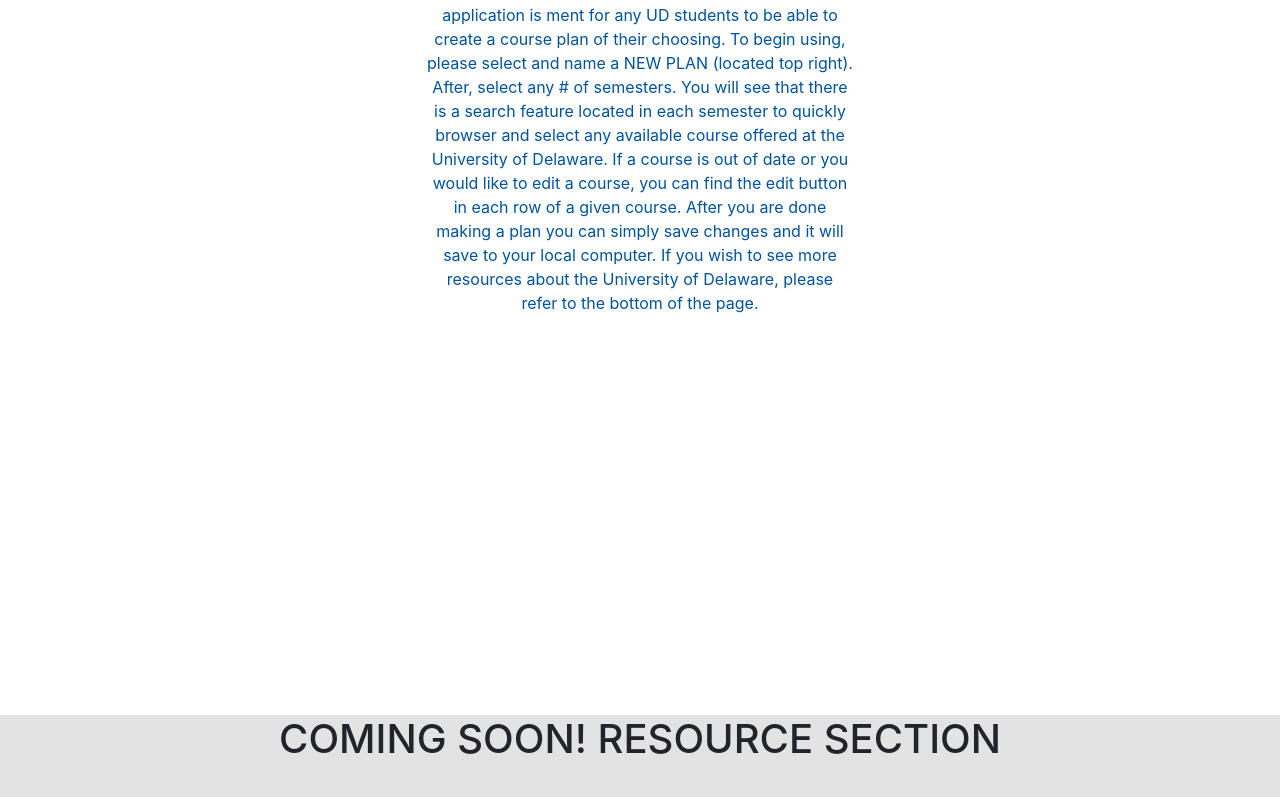
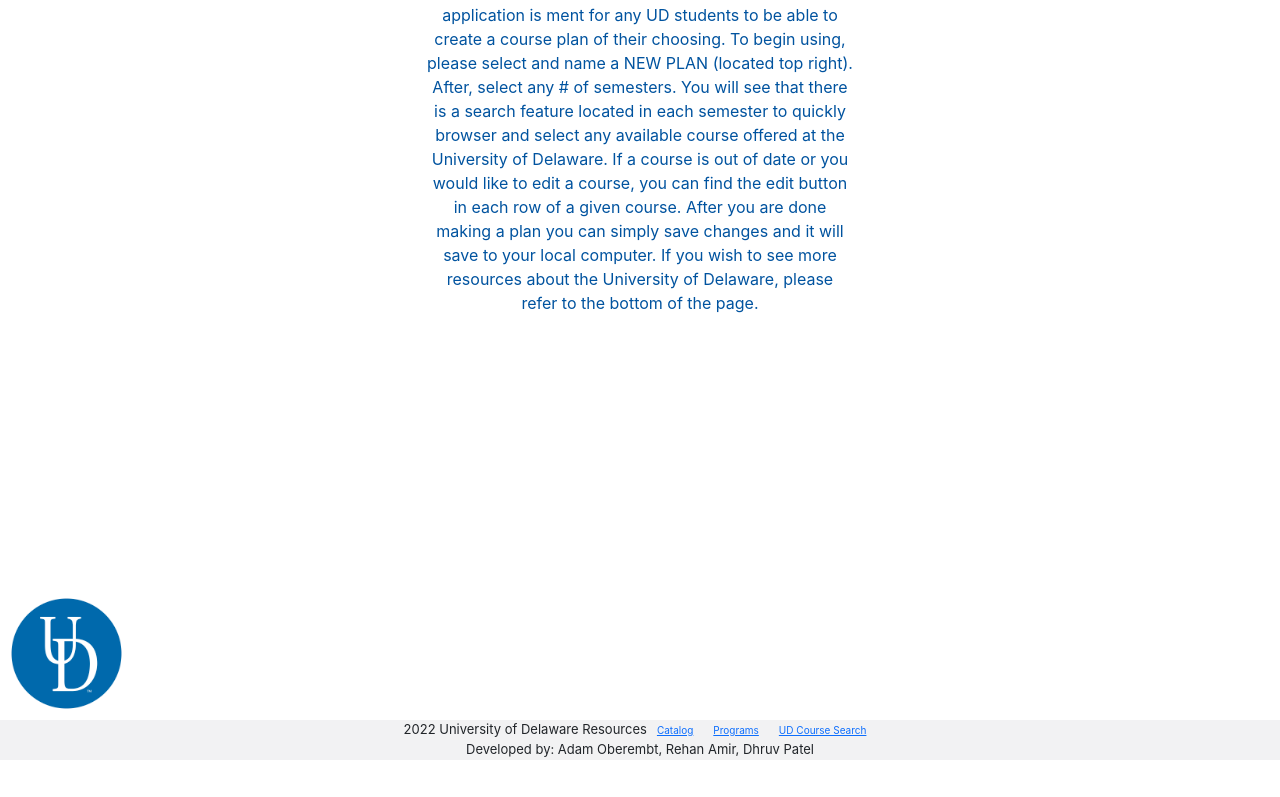
Before and after one commit to UD-CISC275-S22/cis-scheduler-team-29, a React (Create React App) app: page / in a window 1280 px wide. Shown: the part 357-1154 px from the top of the page. After the commit the page ends 1117 px from the top, so only its background shows below. Built offline with nearby package versions, Linux system fonts and the light colour scheme.

Commit message:
worked on a few details

```diff
--- a/src/App.css
+++ b/src/App.css
@@ -199,7 +199,7 @@
     text-align: center;
     display: flex;
     left: 500px;
-    padding-bottom: 400px;
+    padding-bottom: 280px;
 }
 .mainalignleft {
     width: 33.33333%;
@@ -216,9 +216,41 @@
     width: 33.33333%;
     text-align: right;
 }
+.ifnosemesters {
+    padding: 75px;
+}
+
+#alignmain {
+    display: flex;
+    padding: 5px;
+}
+.alignright {
+    width: 33.33333%;
+}
+.alignleft {
+    width: 33.33333%;
+}
+.alignmiddle {
+    width: 33.33333%;
+}
+img {
+    max-width: 100%;
+    max-height: 100%;
+}
+a {
+    font-size: x-small;
+    line-height: 0em;
+    display: inline-flex;
+    padding: 10px;
+}
+.monolog {
+    padding-left: 8px;
+    height: 125px;
+    width: 125px;
+}
+
 .ResourceSection {
-    background-color: #e3e3e4;
-    border-top-width: medium;
-    border-top: #c7a301;
-    padding-bottom: 2%;
+    background-color: #f2f2f3;
+    bottom: 0px;
+    font-size: small;
 }
--- a/src/App.tsx
+++ b/src/App.tsx
@@ -5,6 +5,7 @@ import { PlanView } from "./Components/PlanView";
 import { ShowHidePlans } from "./Components/ShowHidePlans";
 import { Plan } from "./Interfaces/Plan";
 import UDLOGO from "../src/UDPrimaryLogo2945.png";
+import UDMonolog from "../src/UDMonogramC.jpg";
 
 const saveDataKey = "MY-PAGE-DATA";
 let loadedData: Plan[] = [];
@@ -77,7 +78,7 @@ function App(): JSX.Element {
                                 Department of Computer Science Course Scheduler
                             </h1>
                             <div className="div2">
-                                ━━━━━━━━━━━━━━━━━━━━━━━━━━━━━━━
+                                ━━━━━━━━━━━━━━━━━━━━━━━━━━━━
                             </div>
                             <span>
                                 Welcome to the student made course scheduler!
@@ -117,8 +118,37 @@ function App(): JSX.Element {
                     </div>
                 ))}
             </div>
+            <div className="monolog">
+                <img src={UDMonolog}></img>
+            </div>
             <div className="ResourceSection">
-                <h1>COMING SOON! RESOURCE SECTION</h1>
+                <div>
+                    2022 University of Delaware Resources
+                    <a
+                        href="https://catalog.udel.edu/content.php?catoid=47&navoid=8860"
+                        target="_blank"
+                        rel="noreferrer"
+                    >
+                        Catalog
+                    </a>
+                    <a
+                        href="https://catalog.udel.edu/content.php?catoid=47&navoid=8860"
+                        target="_blank"
+                        rel="noreferrer"
+                    >
+                        Programs
+                    </a>
+                    <a
+                        href="https://udapps.nss.udel.edu/CoursesSearch/"
+                        target="_blank"
+                        rel="noreferrer"
+                    >
+                        UD Course Search
+                    </a>
+                </div>
+                <span>
+                    Developed by: Adam Oberembt, Rehan Amir, Dhruv Patel
+                </span>
             </div>
         </div>
     );
--- a/src/Components/AddCourses.tsx
+++ b/src/Components/AddCourses.tsx
@@ -99,7 +99,6 @@ export function AddCourse({
 
     return (
         <div>
-            <div>
             <Grid>
                 <Autocomplete
                     data-testid="autocompletebutton"
@@ -115,9 +114,7 @@ export function AddCourse({
                         setInputValue(newInputValue);
                     }}
                     id="controllable-states-demo"
-                        options={COURSES.map(
-                            (test: Courses): string => test.code
-                        )}
+                    options={COURSES.map((test: Courses): string => test.code)}
                     sx={{ width: 200, textAlign: "center" }}
                     renderInput={(params) => (
                         <TextField
@@ -147,7 +144,6 @@ export function AddCourse({
                     createCourse={createCourse}
                 ></CreateCourseModal>
             </Grid>
-            </div>
             <ListCourses
                 course={courses}
                 editCourse={editCourse}
--- a/src/Components/EditCourse.tsx
+++ b/src/Components/EditCourse.tsx
@@ -33,7 +33,7 @@ export function CourseEditor({
 
     return (
         <Modal show={show} onHide={handleClose} animation={false}>
-            <Modal.Header>
+            <Modal.Header closeButton>
                 <Modal.Title>Edit Course</Modal.Title>
             </Modal.Header>
             {/* COURSE CODE */}
@@ -100,9 +100,6 @@ export function CourseEditor({
                 </Form.Group>
             </Modal.Body>
             <Modal.Footer>
-                <Button variant="secondary" onClick={handleClose}>
-                    Close
-                </Button>
                 <Button
                     data-testid="savechangesforeditsinglecourse"
                     variant="success"
--- a/src/Components/ListCourses.tsx
+++ b/src/Components/ListCourses.tsx
@@ -42,13 +42,15 @@ export function ListCourses({
                             </td>
                         </tr>
                     ))}
-                    {course.length != 0 && (
-                        <Button size="sm" onClick={clearCourses}>
-                            Clear Courses
-                        </Button>
-                    )}
                 </tbody>
             </Table>
+            <div className="alignleft">
+                {course.length != 0 && (
+                    <Button size="sm" onClick={clearCourses}>
+                        Clear Courses
+                    </Button>
+                )}
+            </div>
         </Stack>
     );
 }
--- a/src/Components/PlanAdd.tsx
+++ b/src/Components/PlanAdd.tsx
@@ -16,7 +16,6 @@ export function PlanAdd({
     function saveChanges() {
         addPlan({
             id: id,
-            title: "",
             semesters: []
         });
         handleClose();
--- a/src/Components/PlanView.tsx
+++ b/src/Components/PlanView.tsx
@@ -44,7 +44,7 @@ export function PlanView({
     }
 
     return (
-        <Container fluid={"xxl"}>
+        <Container fluid={true}>
             <Row>
                 <Col>
                     <h3>{plan.id}</h3>
@@ -60,6 +60,11 @@ export function PlanView({
                         handleClose={handleClosePlanViewModal}
                         semesters={plan.semesters}
                     ></PlanViewModal>
+                    {plan.semesters.length == 0 && (
+                        <div className="ifnosemesters">
+                            Please begin by selecting Add New Semester!
+                        </div>
+                    )}
                     <Button
                         data-testid="deletePlanButton"
                         onClick={() => deletePlan(plan.id)}
@@ -71,6 +76,7 @@ export function PlanView({
                     <Button
                         data-testid="viewPlanButton"
                         onClick={handleShowPlanViewModal}
+                        variant="secondary"
                     >
                         View
                     </Button>
--- a/src/Components/SemesterModal.tsx
+++ b/src/Components/SemesterModal.tsx
@@ -4,6 +4,7 @@ import { Plan } from "../Interfaces/Plan";
 import { Semester } from "../Interfaces/Semester";
 import { SemesterAdd } from "./SemesterAdd";
 import { SemesterList } from "./SemesterList";
+import CloseButton from "react-bootstrap/Closebutton";
 
 export function SemesterModal({
     plan,
@@ -46,7 +47,9 @@ export function SemesterModal({
 
     return (
         <>
-            <h4>
+            <div id="alignmain">
+                <div className="alignleft"></div>
+                <div className="alignmiddle">
                     <Button
                         variant="success"
                         className="m-4"
@@ -63,10 +66,11 @@ export function SemesterModal({
                     >
                         Delete All Semesters
                     </Button>
-                <Button variant="secondary" onClick={() => dontSave(plan)}>
-                    Close
-                </Button>
-            </h4>
+                </div>
+                <div className="alignright">
+                    <CloseButton onClick={() => dontSave(plan)}></CloseButton>
+                </div>
+            </div>
             <div>
                 <SemesterAdd
                     show={showAddModal}
--- a/src/Interfaces/Plan.ts
+++ b/src/Interfaces/Plan.ts
@@ -2,6 +2,5 @@ import { Semester } from "./Semester";
 
 export interface Plan {
     id: string;
-    title: string;
     semesters: Semester[];
 }
```
Also changed, not shown: src/UDMonogramC.jpg (added). Lines whose indentation alone changed are shown as unchanged.
